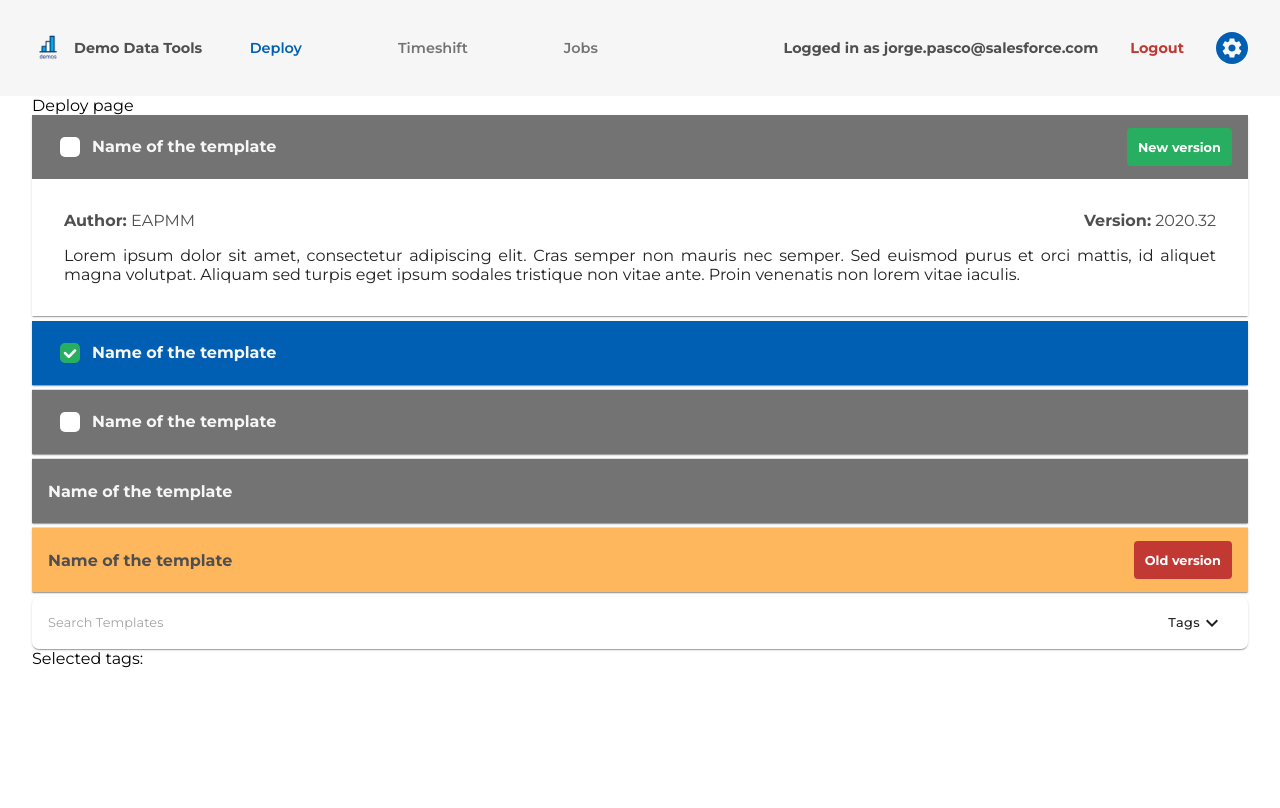
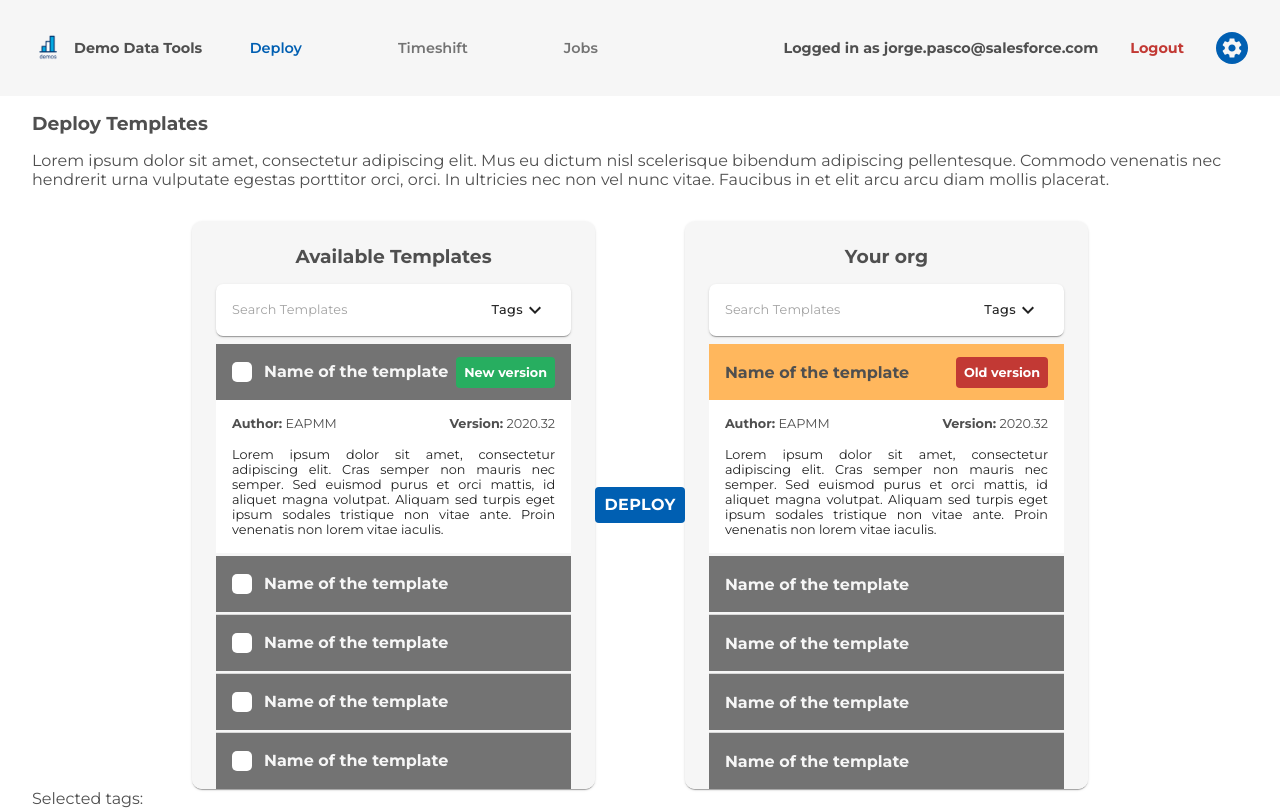
Before and after one commit to rodrigom-oktana-io/lowtide-ui, a React (Create React App) app: page /deploy in a window 1280 px wide. Built offline with nearby package versions, Linux system fonts and the light colour scheme.

Commit message:
finish deploy page UI

```diff
--- a/package.json
+++ b/package.json
@@ -17,9 +17,6 @@
     "test": "react-scripts test",
     "eject": "react-scripts eject"
   },
-  "eslintConfig": {
-    "extends": "react-app"
-  },
   "browserslist": {
     "production": [
       ">0.2%",
@@ -34,9 +31,7 @@
   },
   "devDependencies": {
     "eslint": "^7.9.0",
-    "eslint-config-airbnb": "^18.2.0",
     "eslint-config-prettier": "^6.11.0",
-    "eslint-plugin-import": "^2.22.0",
     "eslint-plugin-jsx-a11y": "^6.3.1",
     "eslint-plugin-prettier": "^3.1.4",
     "eslint-plugin-react": "^7.20.6",
--- a/src/components/Badge.js
+++ b/src/components/Badge.js
@@ -5,7 +5,7 @@ import Paper from '@material-ui/core/Paper';
 const useStyles = makeStyles({
   root: {
     backgroundColor: (props) => props.background || '#27AE60',
-    padding: '0.7rem',
+    padding: '0.5rem',
     width: 'fit-content',
     fontSize: '0.8rem',
     fontWeight: '700',
--- a/src/components/Card.js
+++ b/src/components/Card.js
@@ -14,13 +14,11 @@ import './Card.scss';
 
 const useCardStyles = makeStyles({
   root: {
-    marginBottom: '5px',
+    marginBottom: '3px',
+    boxShadow: 'none',
     '&$expanded': {
-      margin: '0 0 5px 0',
+      margin: '0 0 3px 0',
     },
-  },
-  detailsRoot: {
-    padding: '2rem',
   },
   expanded: {},
   header: {
@@ -37,7 +35,13 @@ const useCardStyles = makeStyles({
     color: '#4f4f4f',
   },
   summaryRoot: {
-    height: '4rem',
+    height: '3.5rem',
+    '&$expanded': {
+      minHeight: '3.5rem',
+    },
+  },
+  arrow: {
+    color: '#F6F6F6',
   },
   summaryContent: {
     justifyContent: 'space-between',
@@ -45,8 +49,9 @@ const useCardStyles = makeStyles({
     margin: '0',
     padding: '0',
   },
-  arrow: {
-    color: '#F6F6F6',
+  detailsRoot: {
+    padding: 16,
+    fontSize: '.8rem',
   },
 });
 
@@ -75,12 +80,13 @@ const Card = ({ type, startSelected, startExpanded, warning }) => {
         // expandIcon={<ExpandMore className={classes.arrow} />}
         id="card-header"
         className={clsx(classes.header, {
-          [classes.selected]: selected,
+          [classes.selected]: type === 'available' && selected,
           [classes.warning]: type === 'org' && warning,
         })}
         classes={{
           root: classes.summaryRoot,
           content: classes.summaryContent,
+          expanded: classes.expanded,
         }}
       >
         <div className="card-header__leftArea">
--- /dev/null
+++ b/src/components/CardContainer.js
@@ -0,0 +1,57 @@
+import React from 'react';
+import Paper from '@material-ui/core/Paper';
+import { makeStyles } from '@material-ui/core/styles';
+
+import SearchBar from './SearchBar';
+import Card from './Card';
+
+const useStyles = makeStyles({
+  root: {
+    padding: '1.5rem',
+    backgroundColor: '#F6F6F6',
+    borderRadius: 10,
+    width: (styles) => styles.width,
+    height: (styles) => styles.height,
+    // Hiding scrollbards
+    overflow: 'scroll',
+    '&::-webkit-scrollbar': {
+      display: 'none',
+    },
+    msOverflowStyle: 'none',
+    scrollbarWidth: 'none',
+  },
+  title: {
+    color: '#4f4f4f',
+    textAlign: 'center',
+    marginBottom: '1rem',
+  },
+});
+
+const CardContainer = ({ type, styles }) => {
+  const classes = useStyles(styles);
+
+  return (
+    <Paper
+      classes={{
+        root: classes.root,
+      }}
+    >
+      <h3 className={classes.title}>
+        {type === 'available' ? 'Available Templates' : 'Your org'}
+      </h3>
+      <SearchBar />
+      <Card type={type} startExpanded warning />
+      <Card type={type} />
+      <Card type={type} />
+      <Card type={type} />
+      <Card type={type} />
+      <Card type={type} />
+      <Card type={type} />
+      <Card type={type} />
+      <Card type={type} />
+      <Card type={type} />
+    </Paper>
+  );
+};
+
+export default CardContainer;
--- a/src/components/Checkbox.js
+++ b/src/components/Checkbox.js
@@ -5,7 +5,7 @@ import clsx from 'clsx';
 
 const useCheckboxStyles = makeStyles({
   root: {
-    padding: '0 12px',
+    padding: '0 12px 0 0',
   },
   checkBox: {
     width: 20,
--- a/src/components/SearchBar.js
+++ b/src/components/SearchBar.js
@@ -11,6 +11,7 @@ const useStyles = makeStyles({
     display: 'flex',
     borderRadius: '7px',
     alignItems: 'center',
+    marginBottom: '0.5rem',
   },
   input: {
     fontFamily: 'Montserrat',
--- a/src/routes/deploy.js
+++ b/src/routes/deploy.js
@@ -1,24 +1,69 @@
 // import React, { useContext } from 'react';
 import React, { useContext } from 'react';
+import { Button } from '@material-ui/core';
+import { makeStyles } from '@material-ui/core/styles';
+
 import NavBar from '../components/Navbar';
-import Card from '../components/Card';
-import SearchBar from '../components/SearchBar';
+import CardContainer from '../components/CardContainer';
 import { TemplateFiltersContext } from '../context/FiltersContext';
 
+import './deploy.scss';
+
+const useStyles = makeStyles((theme) => ({
+  label: {
+    fontFamily: 'Montserrat',
+    fontSize: '1rem',
+    fontWeight: '700',
+  },
+  root: {
+    height: 'fit-content',
+    padding: '4px 12px',
+    color: 'white',
+    backgroundColor: '#005FB2',
+    '&:hover, &:focus': {
+      backgroundColor: '#016dcc',
+    },
+  },
+}));
+
 const Deploy = () => {
+  const classes = useStyles();
+
   const { selectedFilters } = useContext(TemplateFiltersContext);
 
   return (
-    <div>
+    <div className="fullPage">
       <NavBar activeTab="deploy" />
       <main className="main-wrapper">
-        Deploy page
-        <Card type="available" startExpanded warning />
-        <Card type="available" startSelected />
-        <Card type="available" />
-        <Card type="org" />
-        <Card type="org" warning />
-        <SearchBar />
+        <h3 className="page-title">Deploy Templates</h3>
+        <p className="page-description">
+          Lorem ipsum dolor sit amet, consectetur adipiscing elit. Mus eu dictum
+          nisl scelerisque bibendum adipiscing pellentesque. Commodo venenatis
+          nec hendrerit urna vulputate egestas porttitor orci, orci. In
+          ultricies nec non vel nunc vitae. Faucibus in et elit arcu arcu diam
+          mollis placerat.{' '}
+        </p>
+        <div className="page-cardContainers">
+          <CardContainer
+            type="available"
+            styles={{ width: '30vw', height: '65vh' }}
+          />
+
+          <Button
+            disableRipple
+            classes={{
+              root: classes.root,
+              label: classes.label,
+            }}
+          >
+            Deploy
+          </Button>
+
+          <CardContainer
+            type="org"
+            styles={{ width: '30vw', height: '65vh' }}
+          />
+        </div>
         Selected tags:
         {selectedFilters.map((el) => (
           <span key={el}>{el} </span>
--- /dev/null
+++ b/src/routes/deploy.scss
@@ -0,0 +1,20 @@
+@import '../assets/variables.scss';
+
+.main-wrapper {
+    color: $dark-gray;
+
+    .page-title {
+        margin: 1rem 0
+    }
+
+    .page-description {
+        margin-bottom: 2rem
+    }
+
+    .page-cardContainers {
+        padding: 0 10rem;
+        display: flex;
+        align-items: center;
+        justify-content: space-between;
+    }
+}
```
Also changed, not shown: 1 other file (tests, documents, lock files or other folders).
